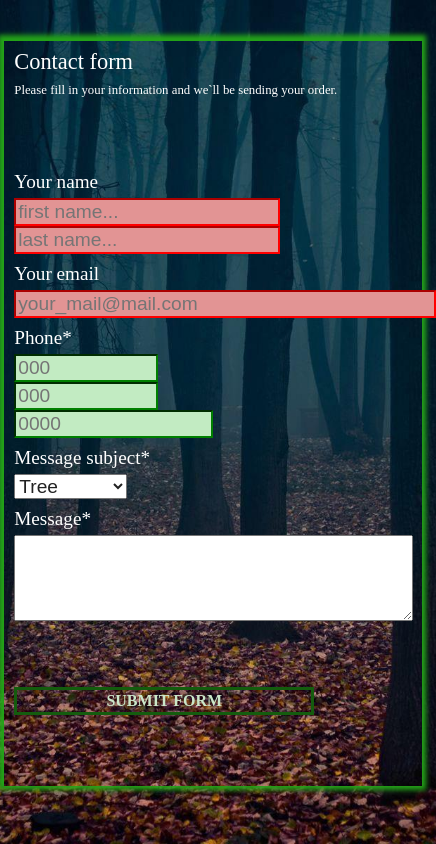
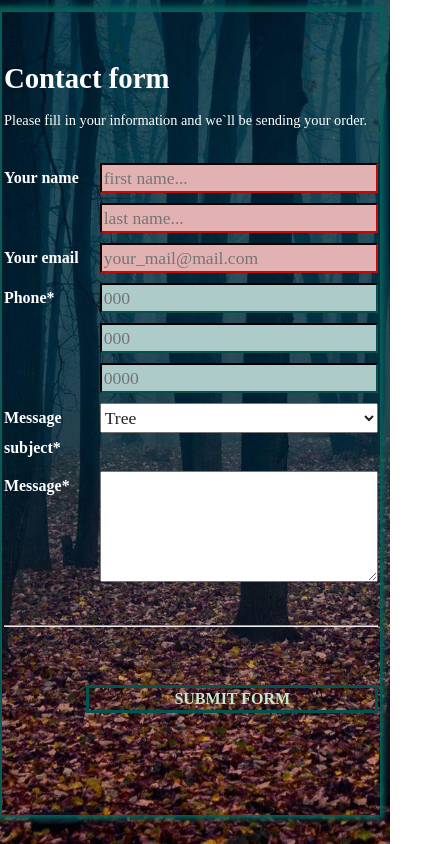
Before and after one commit to dmitriyPruss/forms, a plain HTML site: page index.html in a window 390 px wide. Shown: the whole page, 436 px wide, since content can reach past the window. Drawn offline with Linux system fonts and the light colour scheme.

Commit message:
third commit

```diff
--- a/css/styles.css
+++ b/css/styles.css
@@ -7,161 +7,202 @@
 }
 
 body {
+    min-width: 360px;
+    height: 100vh;
     background-image: url('.././imgs/forest.jpg');
     background-repeat: no-repeat;
     background-position: center;
     background-size: cover;
-    min-width: 435px;
-    height: 100vh;
 }
 
 main {
+    width: 98%;
+    height: 98%;
     display: flex;
     justify-content: center;
     align-items: center;
-    width: 98%;
-    height: 98%;
 }
 
 article {
+    height: 95%;
+    width: 80%;
+    margin: 0 auto;
+    padding: 20px;
     display: flex;
     flex-direction: column;
-
-    height: 90%;
-    width: 80%;
-
-    margin: 0 auto;
-    padding: 10px;
     color: white;
-
-    box-shadow: -1px -1px 5px 5px rgb(36, 163, 24);
+    box-shadow: -1px -1px 5px 5px rgb(7, 95, 88);
+    overflow-y: auto;
 }
 
 h2{
-    font-size: 1.4rem;
+    font-size: 1.8rem;
+    font-weight: bold;
+    margin: 50px 0 20px;
 }
 
 h2 + p {
-    font-size: 0.8rem;
-    margin: 10px 0;
+    font-size: 0.9rem;
 }
 
 form {
     height: 100%;
-    width: 95%;
+    width: 100%;
     display: flex;
-    flex-wrap: wrap;
     flex-direction: column;
-    justify-content: space-evenly;
+    justify-content: flex-start;
     align-items: center;
 }
 
 section {
-    width: 98%;
+    margin: 45px 0;
+    width: 100%;
+    display: flex;
+    justify-content: space-between;
+}
+
+.formBlock1 {
+    margin: 0 10px 0 0;
+    width: 20%;
+    display: flex;
+    flex-direction: column;
+    font-weight: bold;
+}
+
+.formBlock2 {
+    width: 78%;
     display: flex;
     flex-direction: column;
 }
 
-.flexBlock {
-    margin-bottom: 5px;
+.first, .second, .third, .other{
     width: 100%;
     display: flex;
-    flex-wrap: wrap;
+    justify-content: space-between;
 }
 
-.oddChild{
-    width: 150px;
-    line-height: 30px;
-    font-size: 0.9rem;
-}
-.evenChild{
-    line-height: 30px;
-    font-size: 0.9rem;
+.first > input {
+    width: 48%;
 }
 
-input, select, label {
-    font-size: 1.2rem;
+.second > input {
+    width: 100%;
+}
+
+.third > input {
+    width: 28%;
+}
+
+.third > input:last-child {
+    width: 38%;
+}
+
+.other > textarea, select {
+    width: 100%;
+}
+
+input, textarea, select {
+    font-size: 1.1rem;
+    font-family: 'Times New Roman', Times, serif;
+}
+
+input, label, select {
+    height: 30px;
+    line-height: 30px;
+    margin-bottom: 10px;
 }
 
 input:valid {
-    border-color: green;
-    background-color: rgb(194, 235, 194);
+    border-color: rgb(9, 82, 76);
+    background-color: rgb(173, 204, 201);
 }
 
 input:invalid {
-    border-color: red;
-    background-color: rgb(226, 148, 148);
+    border-color: rgb(109, 6, 6);
+    background-color: rgb(226, 177, 177);
+}
+
+.line {
+    width: 100%;
+}
+
+.button {
+    width: 100%;
+    display: flex;
+    justify-content: flex-end;
+    margin-top: 50px;
 }
 
 .submitButton {
-    width: 500px;
-    border: 3px solid rgb(20, 92, 14);
+    width: 78%;
+    padding: 3px 0;
+    border: 3px solid rgb(5, 83, 77);
     color: rgb(203, 231, 201);
     font-weight: bold;
     text-align: center;
     cursor: pointer;
-    padding: 3px 0;
 }
 
-@media screen and (max-width: 780px) {
-    .flexBlock {
-        margin-bottom: 5px;
+@media screen and (max-width: 890px) {
+    article {
+        display: flex;
+        flex-direction: column;
+        height: 97%;
+        width: 99%;
+        margin: 0 auto;
+        padding: 2px;
+        color: white;
+        box-shadow: -1px -1px 5px 5px rgb(7, 95, 88);
+    }
+
+    section {
+        margin: 35px 0;
+        width: 100%;
+        display: flex;
+        justify-content: space-between;
+    }
+
+    .first, .third{
         width: 100%;
         display: flex;
         flex-direction: column;
+        align-items: stretch;
+        justify-content: space-between;
     }
 
-    .submitButton {
-        width: 400px;
-        border: 3px solid rgb(20, 92, 14);
-        color: rgb(203, 231, 201);
+    .first > input {
+        width: 100%;
+    }
+
+    .third > input, .third > input:last-child {
+        width: 100%;
+    }
+
+    .formBlock1 {
+        display: flex;
+        flex-direction: column;
+        margin-right: 10px;
+        width: 24%;
         font-weight: bold;
-        text-align: center;
-        cursor: pointer;
-        padding: 3px 0;
+    }
+
+    .formBlock1 > label:first-child {
+        height: 60px;
+        margin-bottom: 20px;
+    }
+
+    .formBlock1 > label:nth-child(3n) {
+        height: 90px;
+        margin-bottom: 30px;
+    }
+
+    .formBlock1 > label:nth-child(4n) {
+        height:30px;
+        margin-bottom: 38px;
+    }
+
+    .other > select {
+        margin-bottom: 38px;
+        width: 100%;
     }
 }
-
-@media screen and (max-width: 600px) {
-    article {
-        display: flex;
-        flex-direction: column;
-
-        height: 90%;
-        width: 98%;
-
-        margin: 0 auto;
-        padding: 10px;
-        color: white;
-
-        box-shadow: -1px -1px 5px 5px rgb(36, 163, 24);
-    }
-
-    form {
-        height: 100%;
-        width: 95%;
-        display: flex;
-        flex-wrap: wrap;
-        flex-direction: column;
-        justify-content: space-evenly;
-        align-items: flex-start
-    }
-
-    .evenChild{
-        display: flex;
-        flex-direction: column;
-        justify-content: center;
-        align-items: flex-start;
-        font-size: 0.9rem;
-    }
-
-    .submitButton {
-        width: 300px;
-        border: 3px solid rgb(20, 92, 14);
-        color: rgb(203, 231, 201);
-        font-weight: bold;
-        text-align: center;
-        cursor: pointer;
-        padding: 3px 0;
-    }
-}
--- a/index.html
+++ b/index.html
@@ -17,45 +17,34 @@
 
             <form action="#" method='GET'>
                 <section>
-                    <div class="flexBlock">
-                        <div class='oddChild'>
-                            <label for="name">Your name</label>
+                    <h2 hidden>Blocks</h2>
+                    <div class="formBlock1">
+                        <label for="name">Your name</label>
+                        <label for="email">Your email</label>
+                        <label for="phone">Phone*</label>
+                        <label>Message subject*</label>
+                        <label for="messageArea">Message*</label>
+                    </div>
+                    <div class='formBlock2'>
+                        <div class='first'>
+                            <input type="text" id="name" placeholder='first name...'
+                            maxlength="20" required
+                            pattern="([A-Z][a-z]*)([-]?[\s]?)([A-Za-z]?[a-z]*)">
+                            <input type="text" placeholder='last name...'
+                            maxlength="20" required
+                            pattern="([A-Z][a-z]*)([-]?[\s]?)([A-Za-z]?[a-z]*)">
                         </div>
-                        <div class='evenChild'>
-                            <input type="text" id="name" placeholder='first name...'
-                            pattern="([A-Z][a-z]*)([-]?[\s]?)([A-Za-z]?[a-z]*)"
-                            size='21' maxlength="20" required>
-                            <input type="text" placeholder='last name...'
-                            pattern="([A-Z][a-z]*)([-]?[\s]?)([A-Za-z]?[a-z]*)"
-                            size='21' maxlength="20" required>
-                        </div>
-                    </div>
-                    <div class="flexBlock">
-                        <div class='oddChild'>
-                            <label for="email">Your email</label>
-                        </div>
-                        <div class='evenChild'>
+                        <div class='second'>
                             <input type="email" id="email" placeholder="your_mail@mail.com"
-                            size='35' maxlength="33" required
+                            maxlength="33" required
                             pattern='[\w]{1,19}@[a-z]{4,5}\.[a-z]{3}(\.[a-z]{2,3})?'>
                         </div>
-                    </div>
-                    <div class="flexBlock">
-                        <div class='oddChild'>
-                            <label for="phone">Phone*</label>
+                        <div class='third'>
+                            <input type="tel" id='phone' placeholder="000" pattern='[0-9]{3}' maxlength="3" >
+                            <input type="tel" placeholder="000" pattern='[0-9]{3}' maxlength="3">
+                            <input type="tel" placeholder="0000" pattern='[0-9]{4}' maxlength="4">
                         </div>
-                        <div class='evenChild'>
-                            <input type="tel" id='phone' placeholder="000" pattern='[0-9]{3}' maxlength="3" size='10'>
-                            <input type="tel" placeholder="000" pattern='[0-9]{3}' maxlength="3" size='10'>
-                            <input type="tel" placeholder="0000" pattern='[0-9]{4}' maxlength="4" size='15'>
-                        </div>
-                    </div>
-
-                    <div class="flexBlock">
-                        <div class='oddChild'>
-                            <label>Message subject*</label>
-                        </div>
-                        <div class='evenChild'>
+                        <div class="other">
                             <select name="selectValues">
                                 <option value="Tree">Tree</option>
                                 <option value="Flower">Flower</option>
@@ -64,19 +53,17 @@
                                 <option value="Other">Other</option>
                             </select>
                         </div>
-                    </div>
-
-                    <div class="flexBlock">
-                        <div class='oddChild'>
-                            <label for="messageArea">Message*</label>
-                        </div>
-                        <div class='evenChild'>
-                            <textarea id="messageArea" cols="42" rows="5"></textarea>
+                        <div class="other">
+                            <textarea id="messageArea" rows="5"></textarea>
                         </div>
                     </div>
                 </section>
-
-                <div class='submitButton'>SUBMIT FORM</div>
+                <div class='line'>
+                    <hr>
+                </div>
+                <div class="button">
+                    <div class='submitButton'>SUBMIT FORM</div>
+                </div>
             </form>
         </article>
     </main>
```
